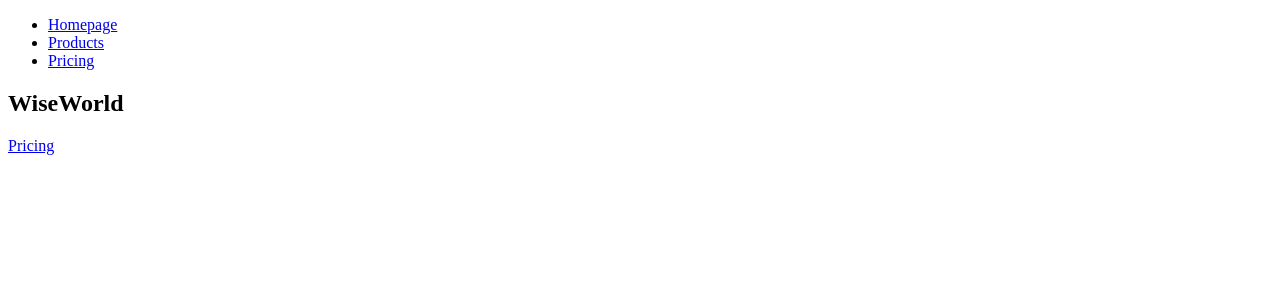
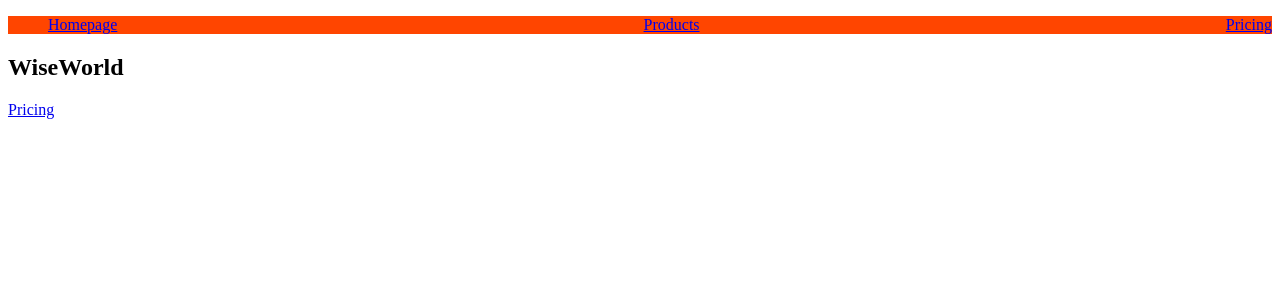
Before and after one commit to krismwas/world-app, a React (Vite) app: page / in a window 1280 px wide. Shown: the top 300 px of the page. Built offline with nearby package versions, Linux system fonts and the light colour scheme.

Commit message:
css modules

```diff
--- a/src/components/PageNav.jsx
+++ b/src/components/PageNav.jsx
@@ -1,8 +1,9 @@
 import { NavLink } from "react-router-dom";
+import style from "./PageNav.module.css";
 
 function PageNav() {
   return (
-    <nav>
+    <nav className={style.nav}>
       <ul>
         <li>
           <NavLink to={"/"}>Homepage</NavLink>
--- /dev/null
+++ b/src/components/PageNav.module.css
@@ -0,0 +1,9 @@
+.nav {
+  background-color: orangered;
+}
+
+.nav ul {
+  display: flex;
+  justify-content: space-between;
+  list-style: none;
+}
```
